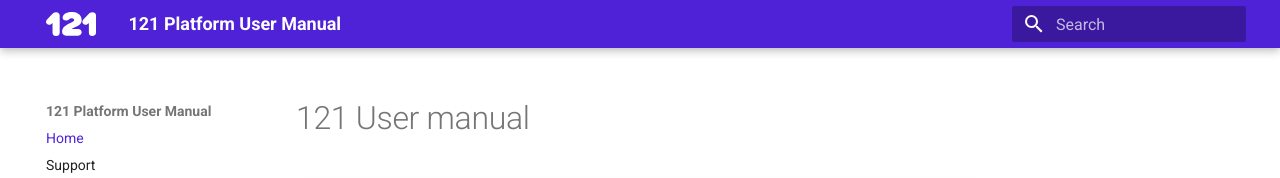
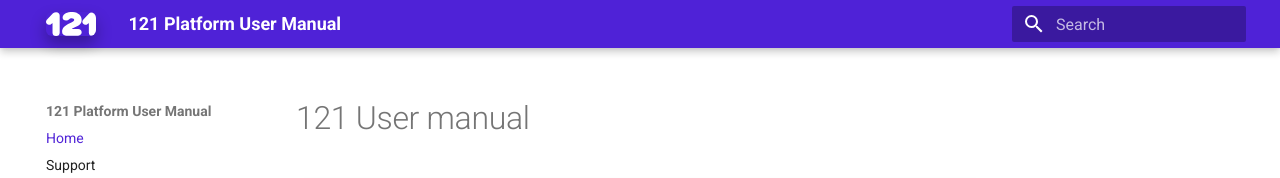
Before and after one commit to rodekruis/data-service-catalogue, an MkDocs documentation site: the page built from docs/index.md, in a window 1280 px wide. Shown: the top 178 px of the page. Built offline with MkDocs 1.6.1 and Material for MkDocs 9.7.7, drawn with Linux system fonts in a browser that asks for light colours.

Commit message:
Image styling

```diff
--- a/docs/stylesheets/extra.css
+++ b/docs/stylesheets/extra.css
@@ -9,6 +9,11 @@
 }
 
 
+img {
+  border-radius: 6px;
+  box-shadow: 0 8px 16px rgba(0, 0, 0, 0.3);
+}
+
 
 /* body {
   background: #eceff4;
```
